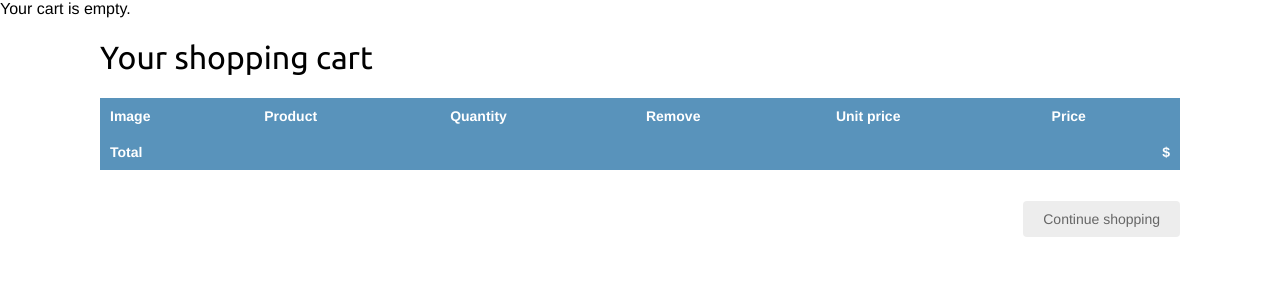
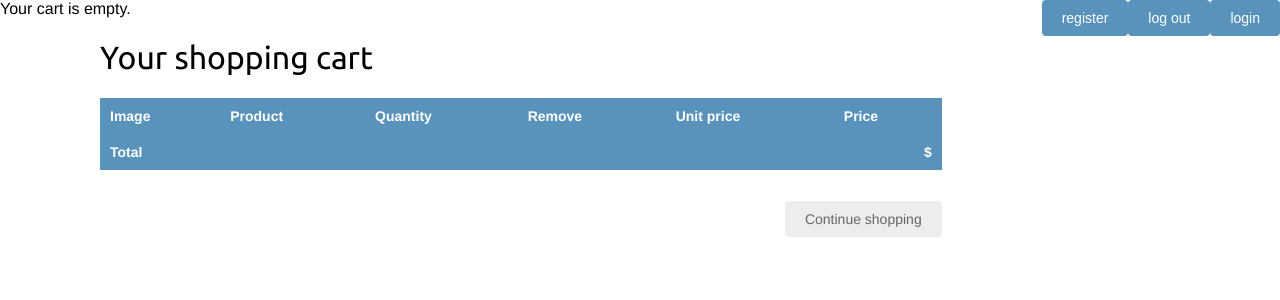
Before and after one commit to akuatiko95/DjangoWebShop, a Django app: template cart/templates/cart/detail.html in a window 1280 px wide. Shown: the part 42-342 px from the top of the page. Run offline with Django 3.2, Linux system fonts and the light colour scheme; the template is opened without the code that fills it, so the values that code supplies are empty.

Commit message:
Buttons about registration added

```diff
--- a/cart/templates/base.html
+++ b/cart/templates/base.html
@@ -14,8 +14,18 @@
             <button type="button" class="btn btn-default btn-sm">
           <span class="glyphicon glyphicon-home"></span> Home
         </button>
+
         </a>
     </div>
+
+    <div>
+
+         <input type='submit' value='login' style="float: right">
+         <input type='submit' value='log out'style="float: right">
+         <input type='submit' value='register'style="float: right">
+
+    </div>
+
     <div if="subheader">
         <div class="cart">
             {% with total_items=cart|length %}
```
